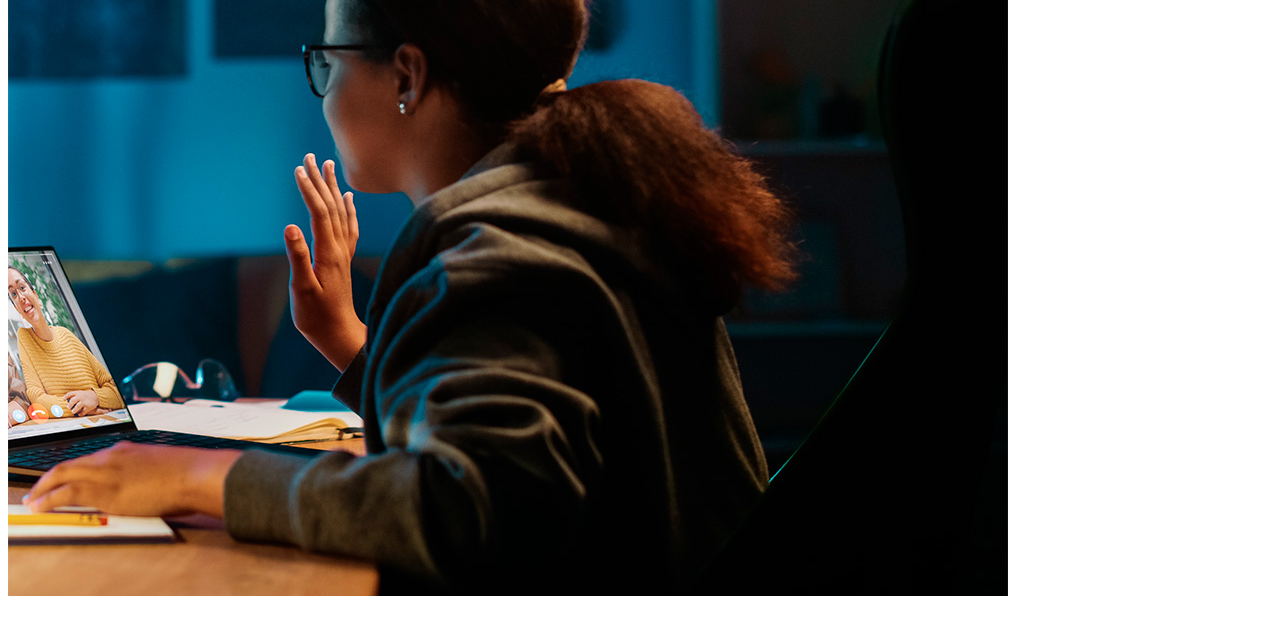
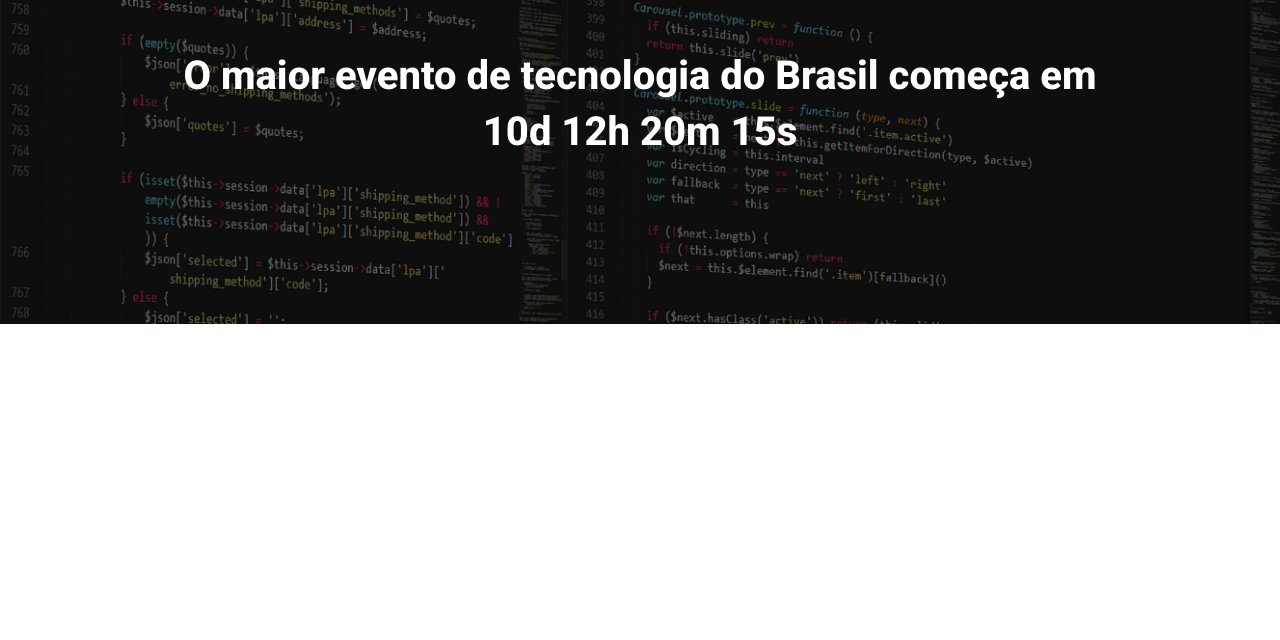
Before and after one commit to PedroPaz0156/ebac-tech-talks, a website built with Parcel: page src/index.html in a window 1280 px wide. Shown: the part 160-800 px from the top of the page. Built offline with nearby package versions, Linux system fonts and the light colour scheme.

Commit message:
criando o hero

```diff
--- a/src/index.html
+++ b/src/index.html
@@ -3,11 +3,21 @@
 <head>
     <meta charset="UTF-8">
     <meta name="viewport" content="width=device-width, initial-scale=1.0">
+    <link rel="preconnect" href="https://fonts.googleapis.com">
+    <link rel="preconnect" href="https://fonts.gstatic.com" crossorigin>
+    <link href="https://fonts.googleapis.com/css2?family=Roboto:ital,wght@0,100..900;1,100..900&display=swap" rel="stylesheet">
     <link rel="stylesheet" href="styles/main.scss">
-    <title>Document</title>
+    <title>Ebac Tech Talks</title>
 </head>
 <body>
-    <img src="./images/backend.png" alt="">
+    <header class="hero">
+        <div class="container">
+            <img class="hero__logo" src="./images/ebac_logo.svg" alt="EBAC">
+            <p class="hero__text">
+                O maior evento de tecnologia do Brasil começa em 10d 12h 20m 15s
+            </p>
+        </div>
+    </header>
 
     <script src="scripts/main.js"></script>
 </body>
--- /dev/null
+++ b/src/styles/_hero.scss
@@ -0,0 +1,51 @@
+.hero {
+    padding-top: 64px;
+    padding-bottom: 100px;
+    background-image: url(../images/fundo.png);
+    background-repeat: no-repeat;
+    background-size: cover;
+    position: relative;
+
+    .container {
+        position: relative;
+    }
+
+    &::before {
+        position: absolute;
+        top: 0;
+        left: 0;
+        width: 100%;
+        height: 100%;
+        background-color: rgba(0,0,0, .5);
+        content:"";
+    }
+
+    &__logo {
+        display: block;
+        margin: 0 auto;
+        height: 80px;
+    }
+
+    &__text {
+        margin-top: 64px;
+        margin-bottom: 64px;
+        font-size: 40px;
+        line-height: 56px;
+        font-weight: 800;
+        text-align: center;
+    }
+
+    @media (max-width:640px){
+        padding: 40px 0;
+
+        &__logo {
+            height: 24px;
+        }
+
+        &__text {
+            font-size: 22px;
+            line-height: 24px;
+            margin: 24px 0;
+        }
+    }
+}
--- a/src/styles/main.scss
+++ b/src/styles/main.scss
@@ -0,0 +1,23 @@
+@use 'hero';
+
+* {
+    margin: 0;
+    padding: 0;
+    box-sizing: border-box;
+    font-family: Roboto, sans-serif;
+    color: #fff;
+}
+
+.container {
+    max-width: 960px;
+    width: 100%;
+    margin: 0 auto;
+
+    @media (max-width:640px) {
+        max-width: 80%;
+    }
+
+    @media (max-width:1024px) {
+        max-width: 90%;
+    }
+}
```
